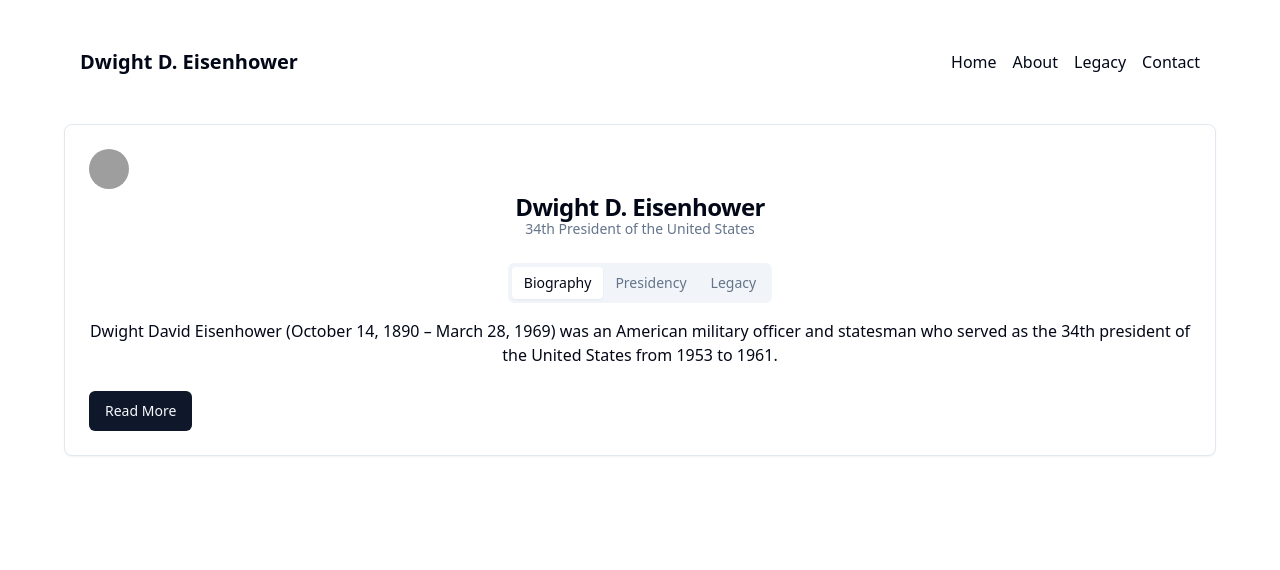
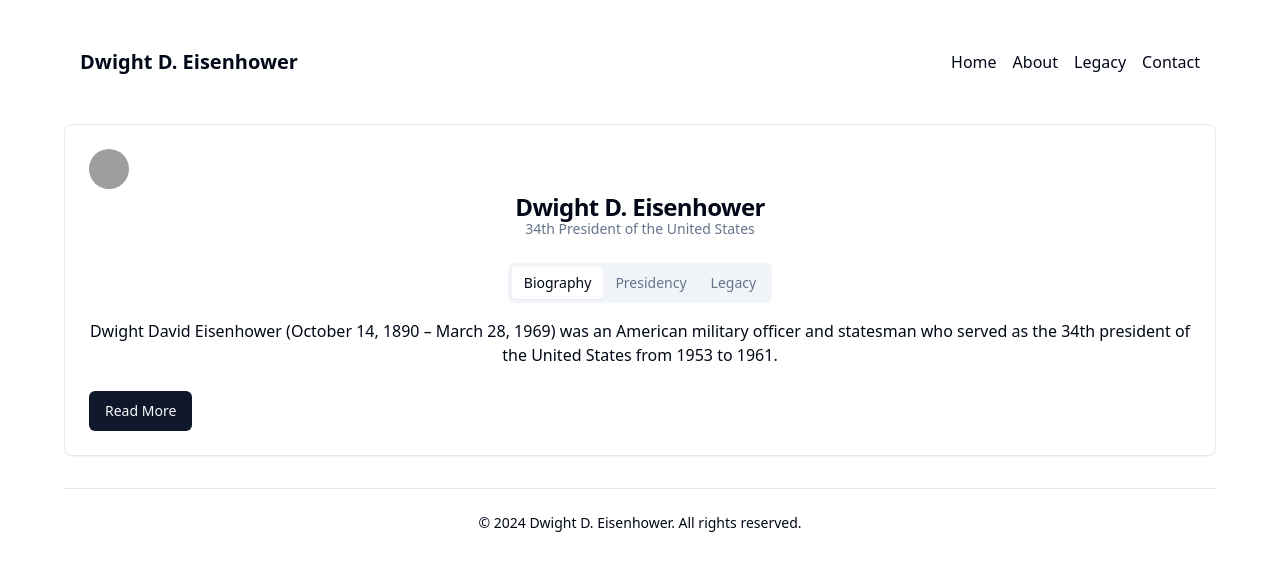
Before and after one commit to GPT-Engineer-App-Dev/eisenhowers-personal-website, a React (Vite) app: page / in a window 1280 px wide. Shown: the top 570 px of the page. Built offline with nearby package versions, Linux system fonts and the light colour scheme; grey boxes are pictures that could not be loaded.

Commit message:
Added a Footer component with a copyright notice and included it in the App component below the Card. The Footer is styled with Tailwind CSS classes to match the design of the site.
Prompt: add a footer as well

```diff
--- a/src/App.jsx
+++ b/src/App.jsx
@@ -4,6 +4,7 @@ import { Tabs, TabsContent, TabsList, TabsTrigger } from "@/components/ui/tabs.j
 import { Avatar, AvatarFallback, AvatarImage } from "@/components/ui/avatar.jsx";
 import { Button } from "@/components/ui/button.jsx";
 import { Navbar } from "@/components/Navbar.jsx";
+import { Footer } from "@/components/Footer.jsx";
 import "./App.css";
 
 function App() {
@@ -43,6 +44,7 @@ function App() {
           <Button>Read More</Button>
         </CardFooter>
       </Card>
+      <Footer />
     </div>
   );
 }
--- /dev/null
+++ b/src/components/Footer.jsx
@@ -0,0 +1,7 @@
+export function Footer() {
+  return (
+    <footer className="mt-8 border-t py-6 text-center text-sm">
+      <p>&copy; 2024 Dwight D. Eisenhower. All rights reserved.</p>
+    </footer>
+  );
+}
```
